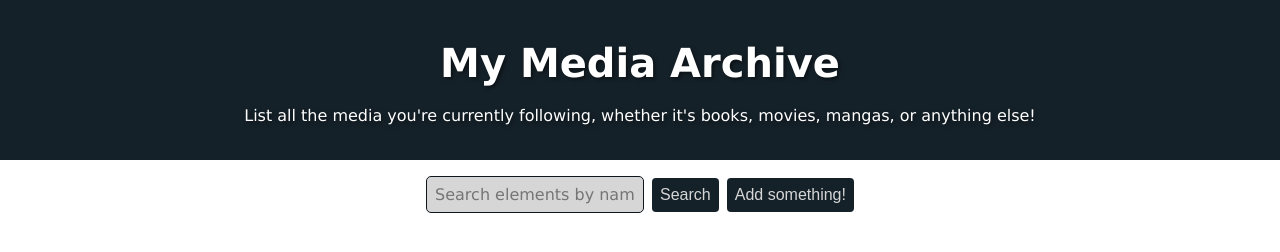
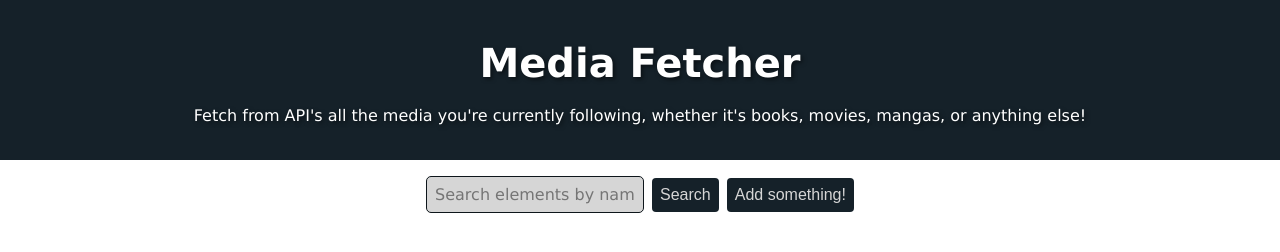
Before and after one commit to Luxxdev/mvp-front-end, a plain HTML site: page index.html in a window 1280 px wide. Drawn offline with nearby package versions, Linux system fonts and the light colour scheme; no server answers.

Commit message:
name udpate

```diff
--- a/index.html
+++ b/index.html
@@ -10,14 +10,15 @@
     <link rel="stylesheet" href="styles.css">
     <link rel="stylesheet" href="https://cdn.jsdelivr.net/npm/flatpickr/dist/flatpickr.min.css">
     <script src="https://cdn.jsdelivr.net/npm/flatpickr"></script>
-    <title>My Media Archive</title>
+    <title>Media Fetcher</title>
 </head>
 
 <body>
     <div class="banner">
         <div class="banner-content">
-            <h1>My Media Archive</h1>
-            <p>List all the media you're currently following, whether it's books, movies, mangas, or anything else! </p>
+            <h1>Media Fetcher</h1>
+            <p>Fetch from API's all the media you're currently following, whether it's books, movies, mangas, or
+                anything else! </p>
         </div>
     </div>
 
```
